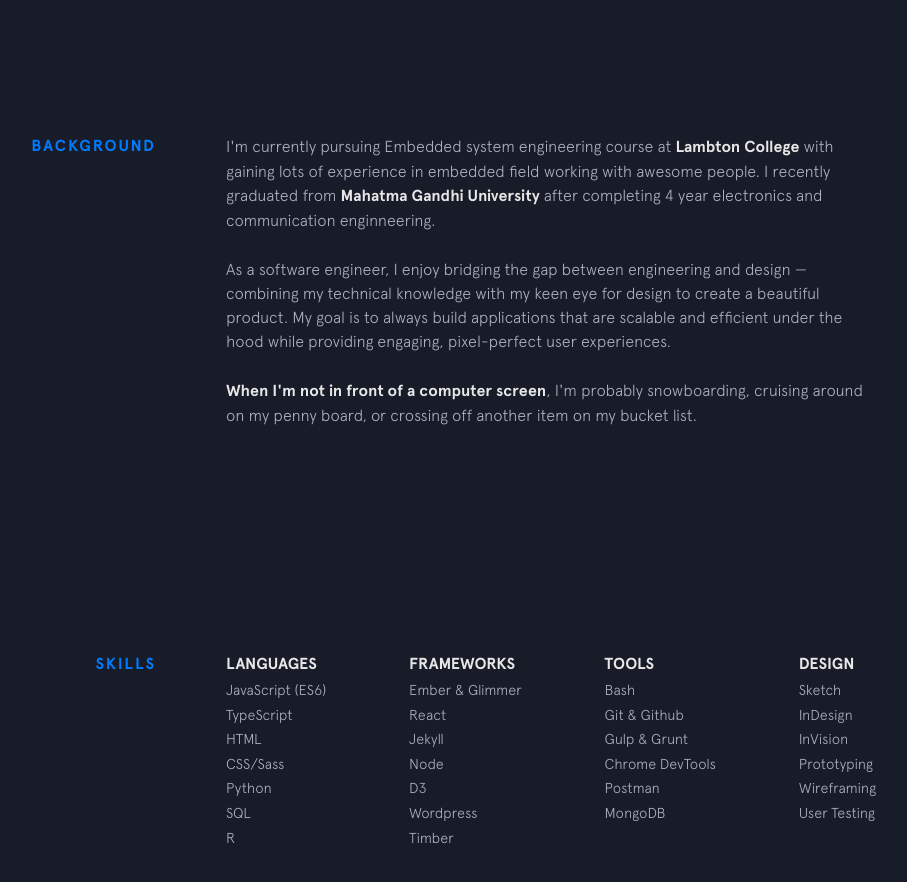
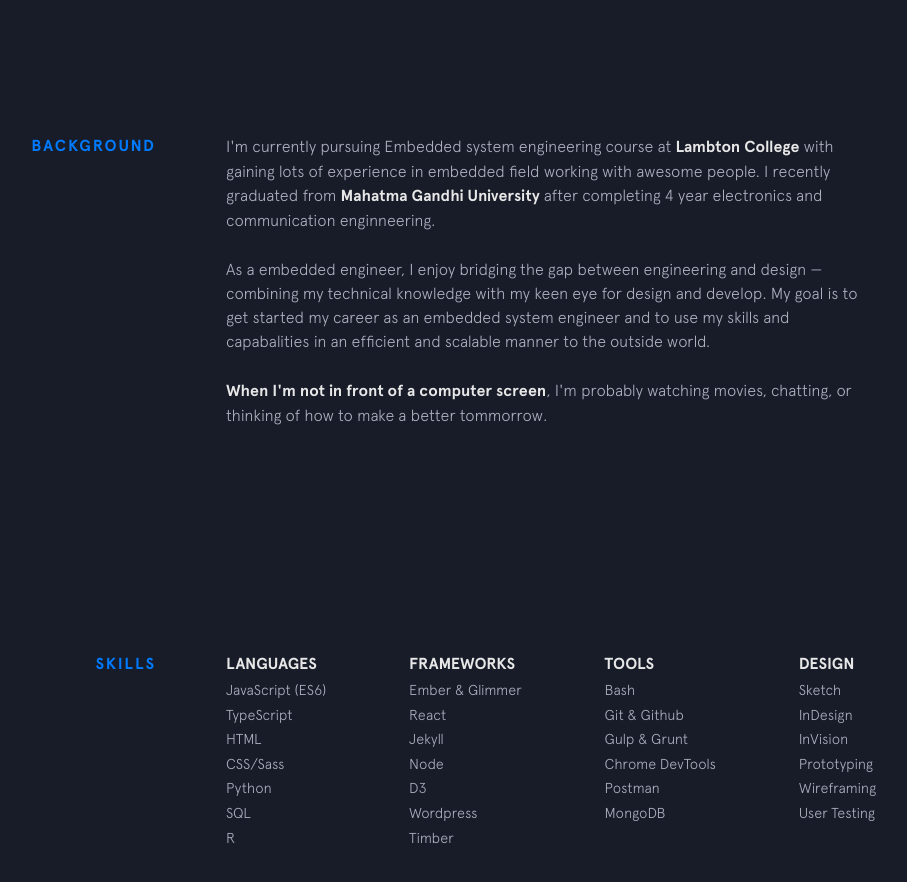
Before and after one commit to gov466/gov466.github.io, a Jekyll site: the page built from index.html, in a window 1280 px wide and 900 px high, scrolled down 866 px. Shown: the top 882 px of the window, without its empty margins (224-1131 px from the left). Built offline with Jekyll 4.4.1, drawn with Linux system fonts in a browser that asks for light colours; nearby versions of some CDN libraries.

Commit message:
Update background.html

```diff
--- a/_includes/background.html
+++ b/_includes/background.html
@@ -9,14 +9,14 @@
     </p>
 
     <p>
-      As a software engineer, I enjoy bridging the gap between engineering and design &mdash; combining my technical knowledge
-      with my keen eye for design to create a beautiful product. My goal is to always build applications that are scalable
-      and efficient under the hood while providing engaging, pixel-perfect user experiences.
+      As a embedded engineer, I enjoy bridging the gap between engineering and design &mdash; combining my technical knowledge
+      with my keen eye for design and develop. My goal is to get started my career as an embedded system engineer and to use my skills and capabalities
+      in an efficient and scalable manner to the outside world.
     </p>
 
     <p>
-      <strong>When I'm not in front of a computer screen</strong>, I'm probably snowboarding, cruising around on my penny board,
-      or crossing off another item on my bucket list.
+      <strong>When I'm not in front of a computer screen</strong>, I'm probably watching movies, chatting,
+      or thinking of how to make a better tommorrow.
     </p>
 
     <!-- {% include employment-status.html %} -->
```
